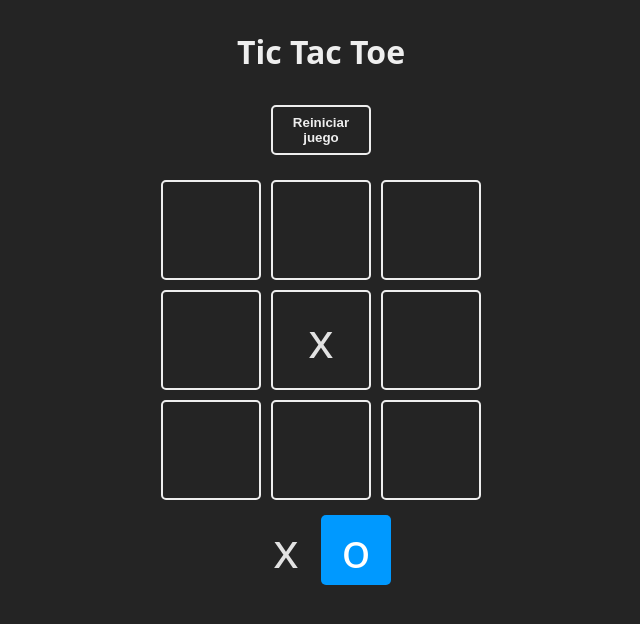
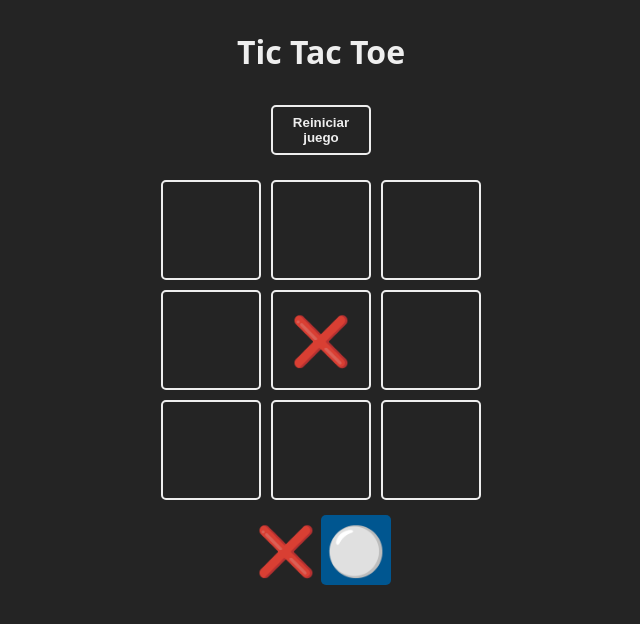
Before and after one commit to JosuePoot/react-course-midudev, a React (Vite) app in the folder projects/02-tic-tac-toe/: page / in a window 1280 px wide. Both pictures are taken after a click on the element 640 px from the left and 340 px from the top of the page. Shown: the top 624 px of the page, without its empty margins (319-959 px from the left). Built offline with nearby package versions, Linux system fonts and the light colour scheme.

Commit message:
feat: refactor Tic Tac Toe game structure with modular components and logic separation

```diff
--- a/projects/02-tic-tac-toe/src/App.jsx
+++ b/projects/02-tic-tac-toe/src/App.jsx
@@ -1,35 +1,10 @@
 import { useState } from 'react'
 import confetti from 'canvas-confetti'
 
-const TURNS = {
-  X: 'x',
-  O: 'o'
-}
-
-const Square = ({ children, isSelected, updateBoard, index }) => {
-  const className = `square ${isSelected ? 'is-selected' : ''}`
-
-  const handleClick = () => {
-    updateBoard(index)
-  }
-
-  return (
-    <div onClick={handleClick} className={className}>
-      {children}
-    </div>
-  )
-}
-
-const WINNER_COMBOS = [
-  [0, 1, 2],
-  [3, 4, 5],
-  [6, 7, 8],
-  [0, 3, 6],
-  [1, 4, 7],
-  [2, 5, 8],
-  [0, 4, 8],
-  [2, 4, 6]
-]
+import { Square } from './components/Square.jsx'
+import { TURNS } from './constants.js'
+import { checkWinnerFrom, checkEndGame } from './logic/board.js'
+import { WinnerModal } from './components/WinnerModal.jsx'
 
 function App() {
   const [board, setBoard] = useState(
@@ -39,30 +14,10 @@
   const [turn, setTurn] = useState(TURNS.X)
   const [winner, setWinner] = useState(null) //null no hay ganador, false empate, true hay ganador
 
-  const checkWinner = (boardToCheck) => {
-    for (const combo of WINNER_COMBOS) {
-      const [a, b, c] = combo
-      if (
-        boardToCheck[a] &&
-        boardToCheck[a] === boardToCheck[b] &&
-        boardToCheck[a] === boardToCheck[c]
-      ) {
-        return boardToCheck[a]
-      }
-    }
-    //si no hay ganador
-    return null
-  }
-
   const resetGame = () => {
     setBoard(Array(9).fill(null))
     setTurn(TURNS.X)
     setWinner(null)
-  }
-
-  const checkEndGame = (newBoard) => {
-    //revisar si hay un empate
-    return newBoard.every((square) => square !== null)
   }
 
   const updateBoard = (index) => {
@@ -79,7 +34,7 @@
     setTurn(newTurn)
 
     //revisar si hay ganador
-    const newWinner = checkWinner(newBoard)
+    const newWinner = checkWinnerFrom(newBoard)
     if (newWinner) {
       confetti()
       setWinner(newWinner)
@@ -105,9 +60,7 @@
               </Square>
             )
           })
-
         }
-        {console.log(board)}
       </section>
 
       <section className="turn">
@@ -119,29 +72,7 @@
         </Square>
       </section>
 
-      {
-        winner !== null && (
-          <section className="winner">
-            <div className="text">
-              <h2>
-                {
-                  winner === false
-                  ? 'Empate'
-                  : 'Ganó: '
-                }
-              </h2>
-
-              <header className="win">
-                {winner && <Square>{winner}</Square>}
-              </header>
-
-              <footer>
-                <button onClick={resetGame}>Empezar de nuevo</button>
-              </footer>
-            </div>
-          </section>
-        )
-      }
+      <WinnerModal resetGame={resetGame} winner={winner} />
     </main>
   )
 }
--- /dev/null
+++ b/projects/02-tic-tac-toe/src/components/Square.jsx
@@ -0,0 +1,13 @@
+export const Square = ({ children, isSelected, updateBoard, index }) => {
+  const className = `square ${isSelected ? 'is-selected' : ''}`
+
+  const handleClick = () => {
+    updateBoard(index)
+  }
+
+  return (
+    <div onClick={handleClick} className={className}>
+      {children}
+    </div>
+  )
+}
--- /dev/null
+++ b/projects/02-tic-tac-toe/src/components/WinnerModal.jsx
@@ -0,0 +1,23 @@
+import { Square } from './Square.jsx'
+
+export function WinnerModal({ winner, resetGame }) {
+    if (winner === null) return null
+
+    const winnerText = winner === false ? 'Empate' : 'Ganó: '
+
+    return (
+          <section className="winner">
+            <div className="text">
+              <h2>{winnerText}</h2>
+
+              <header className="win">
+                {winner && <Square>{winner}</Square>}
+              </header>
+
+              <footer>
+                <button onClick={resetGame}>Empezar de nuevo</button>
+              </footer>
+            </div>
+          </section>
+    )
+}
--- /dev/null
+++ b/projects/02-tic-tac-toe/src/constants.js
@@ -0,0 +1,15 @@
+export const TURNS = {
+  X: '❌',
+  O: '⚪'
+}
+
+export const WINNER_COMBOS = [
+  [0, 1, 2],
+  [3, 4, 5],
+  [6, 7, 8],
+  [0, 3, 6],
+  [1, 4, 7],
+  [2, 5, 8],
+  [0, 4, 8],
+  [2, 4, 6]
+]
--- a/projects/02-tic-tac-toe/src/index.css
+++ b/projects/02-tic-tac-toe/src/index.css
@@ -83,7 +83,7 @@
 
 .square.is-selected {
   color: #fff;
-  background: #09f;
+  background: rgb(0, 86, 144);
 }
 
 .winner {
--- /dev/null
+++ b/projects/02-tic-tac-toe/src/logic/board.js
@@ -0,0 +1,21 @@
+import { WINNER_COMBOS } from "../constants"
+
+export const checkWinnerFrom = (boardToCheck) => {
+    for (const combo of WINNER_COMBOS) {
+      const [a, b, c] = combo
+      if (
+        boardToCheck[a] &&
+        boardToCheck[a] === boardToCheck[b] &&
+        boardToCheck[a] === boardToCheck[c]
+      ) {
+        return boardToCheck[a]
+      }
+    }
+    //si no hay ganador
+    return null
+  }
+
+export const checkEndGame = (newBoard) => {
+    //revisar si hay un empate
+    return newBoard.every((square) => square !== null)
+  }
```
